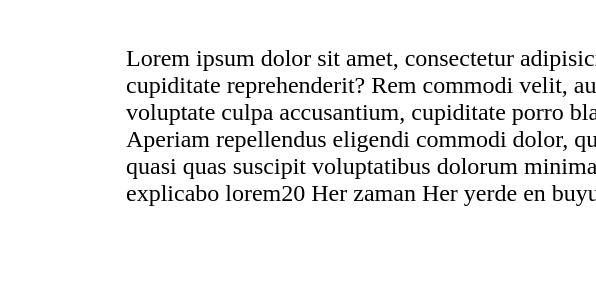
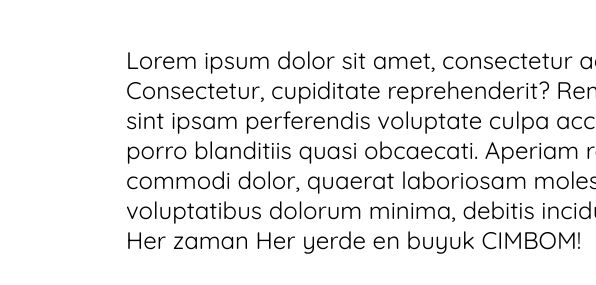
Before and after one commit to asgrlifarid/HomeTasks, a plain HTML site: page CSStasks2/csstask5.html in a window 1280 px wide. Shown: the part 188-473 px from the top of the page, 684-1280 px from the left. Drawn offline with Linux system fonts and the light colour scheme.

Commit message:
FinishCssPart2

```diff
--- a/CSStasks2/csstask5.css
+++ b/CSStasks2/csstask5.css
@@ -63,6 +63,8 @@
   font-size: x-large;
   display: flex;
   justify-content: space-between;
+  font-family: "Quicksand", sans-serif;
+  font-optical-sizing: auto;
 }
 .button1 {
   text-align: center;
--- a/CSStasks2/csstask5.html
+++ b/CSStasks2/csstask5.html
@@ -9,6 +9,12 @@
       integrity="sha512-Kc323vGBEqzTmouAECnVceyQqyqdsSiqLQISBL29aUW4U/M7pSPA/gEUZQqv1cwx4OnYxTxve5UMg5GT6L4JJg=="
       crossorigin="anonymous"
       referrerpolicy="no-referrer"
+    />
+    <link rel="preconnect" href="https://fonts.googleapis.com" />
+    <link rel="preconnect" href="https://fonts.gstatic.com" crossorigin />
+    <link
+      href="https://fonts.googleapis.com/css2?family=Quicksand:wght@300..700&display=swap"
+      rel="stylesheet"
     />
     <title>Document</title>
   </head>
```
